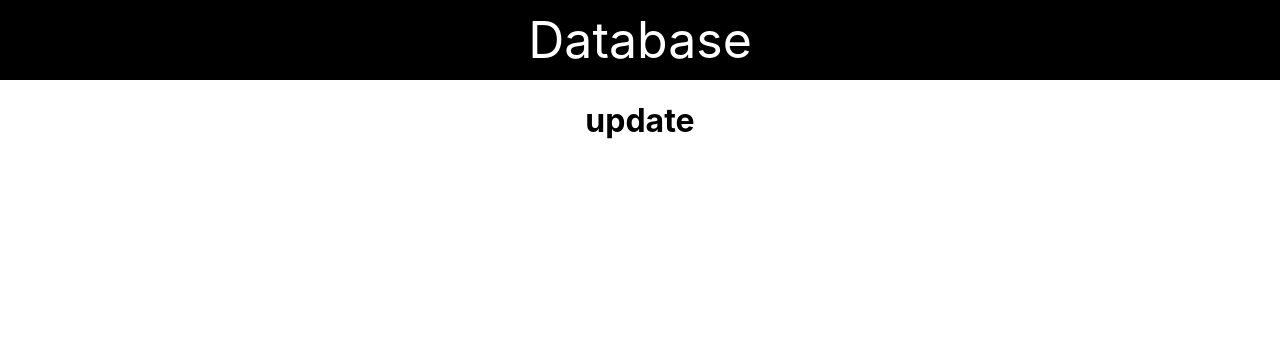
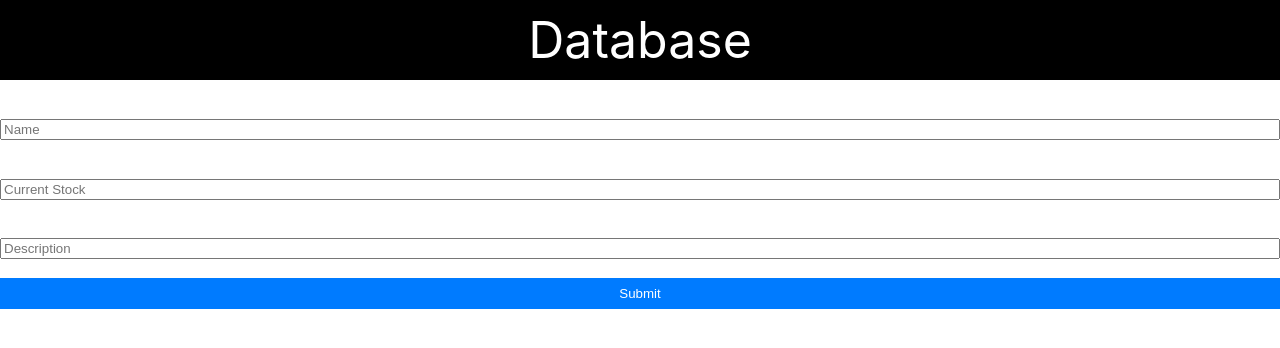
Before and after one commit to elirhenry/Z-Prefix, a React (Create React App) app: page /update-item in a window 1280 px wide. Shown: the top 348 px of the page. Built offline with nearby package versions, Linux system fonts and the light colour scheme; no server answers.

Commit message:
has functioning add delete, and update buttons

```diff
--- a/src/Components/MyInventory.js
+++ b/src/Components/MyInventory.js
@@ -23,7 +23,7 @@ const Inventory = () => {
       axios.delete(`http://localhost:8080/items/${id}`)
         .then(res => {
           alert('Item deleted')
-          navigate('/inventory')
+          navigate('/my-store')
         })
         .catch(err => console.log(err))
     }
--- a/src/Components/UpdateItem.js
+++ b/src/Components/UpdateItem.js
@@ -1,24 +1,89 @@
-
-// import styled from 'styled-components';
-
-const UpdateItem = () => {
-
-  return (
-      <div>
-       <h1>update</h1>
-      </div>
-  )
-}
+import React, { useState } from 'react';
+import { useNavigate } from 'react-router-dom';
+import styled from 'styled-components';
 
 //////////////////////////////////////////////////
 
-// const StoreInventory =styled.div`
-// font-size:30px;
-// color: black;
-// text-align: center;
-// top: 30%;
-// padding: 20px;
-// `
+const UpdateItem = () => {
+  const [inputData, setInputData] = useState({
+    name: '',
+    stock: '',
+    description: ''
+  });
+
+  const navigate = useNavigate();
+
+  const handleSubmit = (event) => {
+    event.preventDefault();
+    fetch('http://localhost:8080/items', {
+      method: 'PATCH',
+      headers: {
+        'Content-Type': 'application/json'
+      },
+      body: JSON.stringify(inputData)
+    })
+      .then(response => {
+        if (response.ok) {
+          alert('Item updated');
+          navigate('/my-store');
+        } else {
+          throw new Error('Failed to add item');
+        }
+      })
+      .catch(error => {
+        console.error('Error adding item:', error);
+        alert('Failed to update item');
+      });
+      console.log(inputData)
+  };
+
+  return (
+    <StyledForm onSubmit={handleSubmit}>
+      <StyledInput
+        type='text'
+        name='name'
+        placeholder='Name'
+        className='form-control'
+        onChange={e => setInputData({ ...inputData, name: e.target.value })}
+      />
+      <StyledInput
+        type='text'
+        name='stock'
+        placeholder='Current Stock'
+        className='form-control'
+        onChange={e => setInputData({ ...inputData, stock: e.target.value })}
+      />
+      <StyledInput
+        type='text'
+        name='description'
+        placeholder='Description'
+        className='form-control'
+        onChange={e => setInputData({ ...inputData, description: e.target.value })}
+      />
+      <StyledButton type='submit'>Submit</StyledButton>
+    </StyledForm>
+  );
+};
+
+//////////////////////////////////////////////////
+
+const StyledForm = styled.form`
+  display: flex;
+  flex-direction: column;
+`;
+
+const StyledInput = styled.input`
+  margin-top: 1.5%;
+  margin-bottom: 1.5%;
+`;
+
+const StyledButton = styled.button`
+  background-color: #007bff; /* Use your desired button color */
+  color: white;
+  padding: 0.5rem 1rem;
+  border: none;
+  cursor: pointer;
+`;
 
 //////////////////////////////////////////////////
 
```
Also changed, not shown: 1 other file (tests, documents, lock files or other folders).
